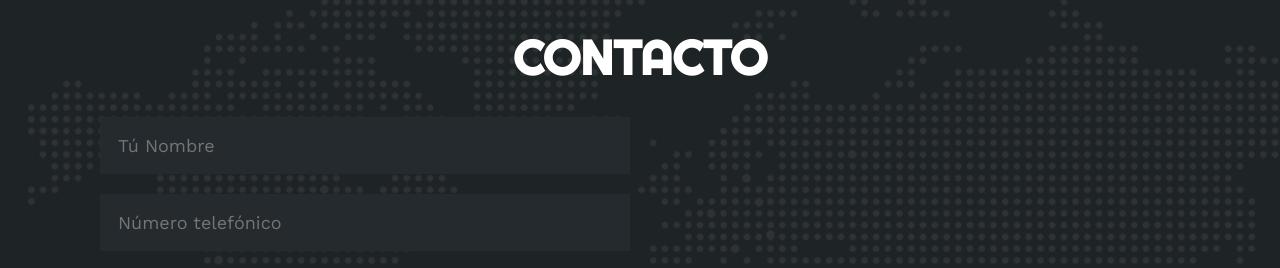
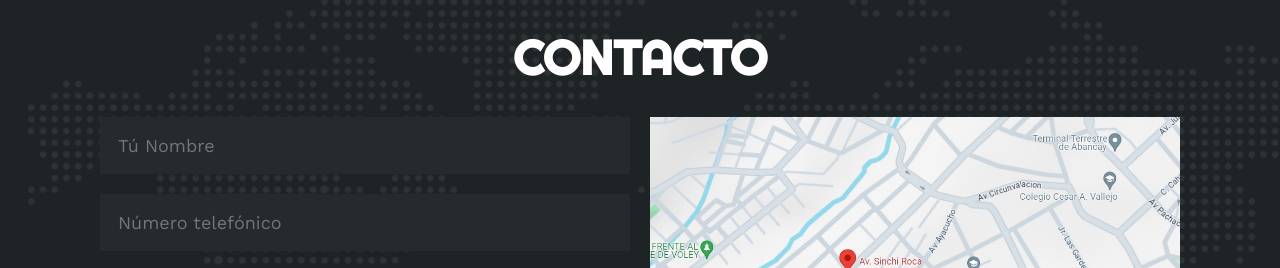
Before and after one commit to torvisco12/Portafolio, a plain HTML site: page index.html in a window 1280 px wide. Shown: the part 3750-4018 px from the top of the page. Drawn offline with nearby package versions, Linux system fonts and the light colour scheme; files whose address does not match are found by name.

Commit message:
agregando cambios

```diff
--- a/index.html
+++ b/index.html
@@ -379,7 +379,7 @@
                 </div>
                 <!-- Mapa -->
                 <div class="col">
-                    <img src="img/ubicacion.jpeg" alt="">
+                    <img src="img/ubicacion.jpg" alt="">
                     <div class="info">
                         <ul>
                             <li>
```
Also changed, not shown: img/ubicacion.jpg (added), img/ubicacion.png (deleted).
